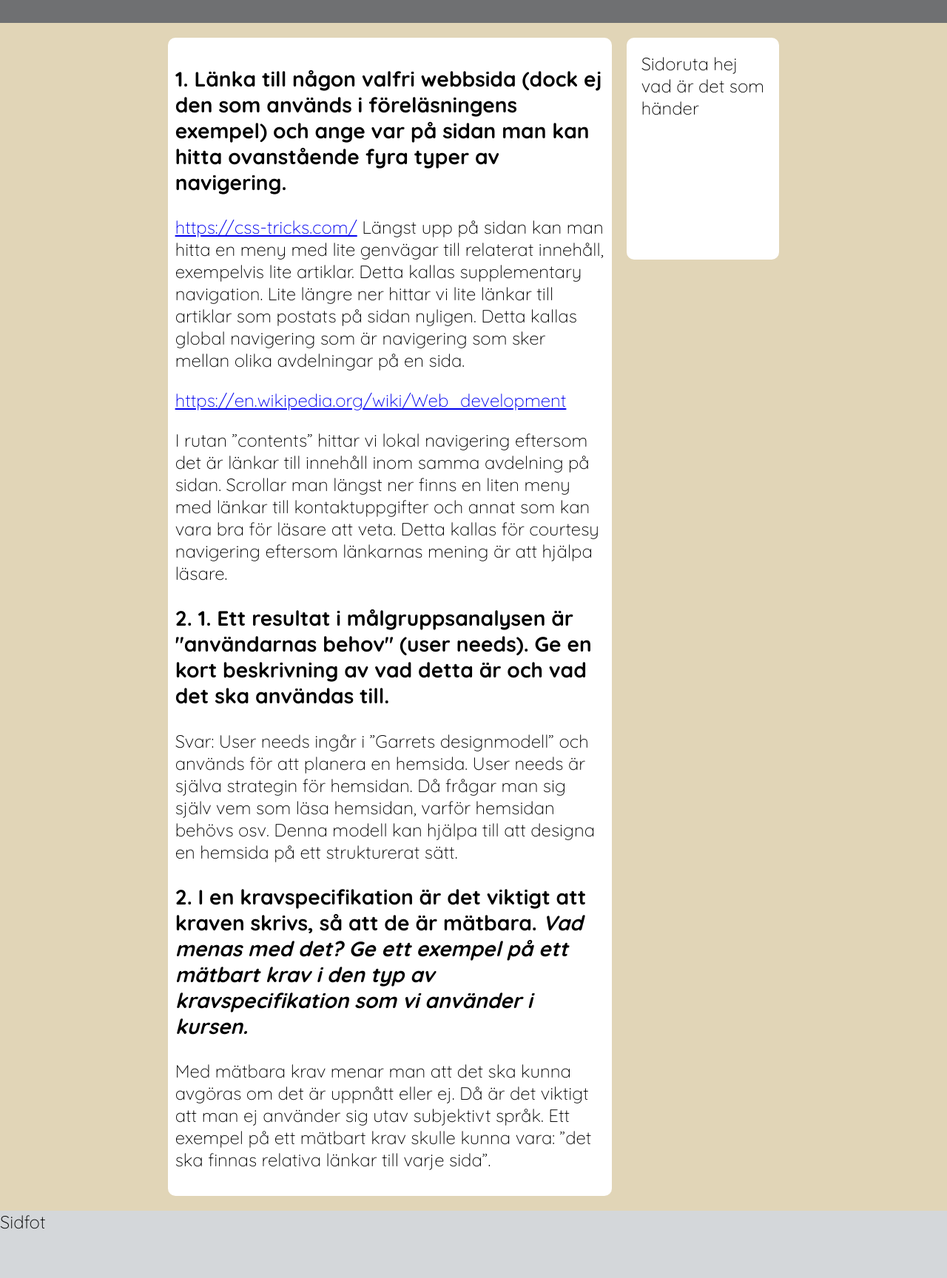
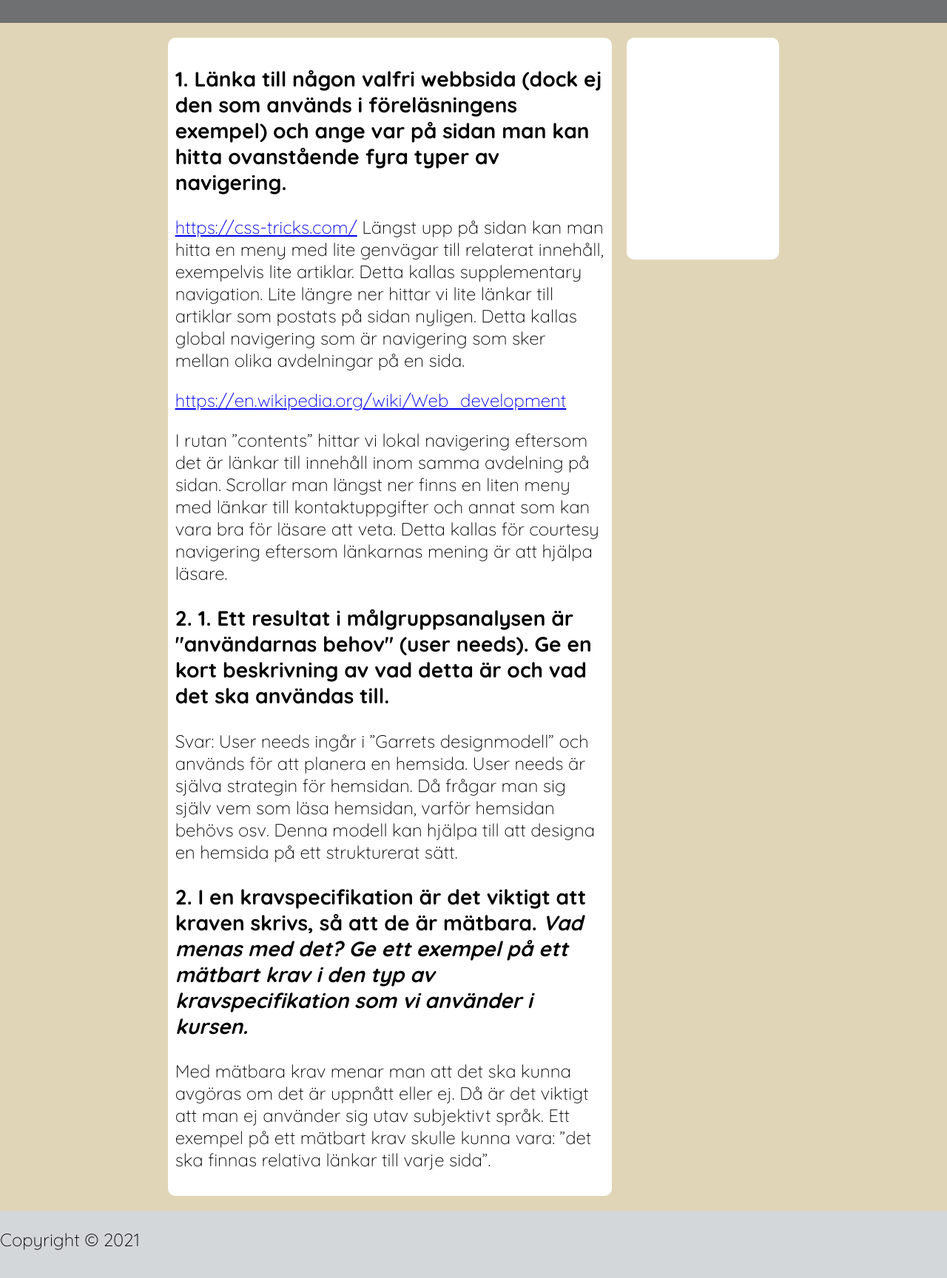
Before and after one commit to oliviaveraward/U2, a plain HTML site: page page3.html in a window 1280 px wide. Shown: the part 152-1880 px from the top of the page at 74% size. Drawn offline with Linux system fonts and the light colour scheme.

Commit message:
copyright

```diff
--- a/page3.html
+++ b/page3.html
@@ -50,10 +50,10 @@
     </main>
 </head>
     <aside>
-        Sidoruta hej vad är det som händer
+
     </aside>
     <footer>
-        Sidfot
+       <p>  Copyright &#169 2021 </p>
     </footer>
 </body>
 </html>
--- a/style.css
+++ b/style.css
@@ -137,6 +137,7 @@ header h1 {
     max-width: fit-content;
 }
 
+
 main {
     grid-area: main;
     background-color: #ffffff;
@@ -161,6 +162,10 @@ aside {
 
 }
 
+aside ul {
+    position: relative;
+}
+
 footer {
     grid-area: footer;
     background-color: #d4d7da;
```
Also changed, not shown: index.html (+2 -2 lines), page2.html (+1 -1 lines).
